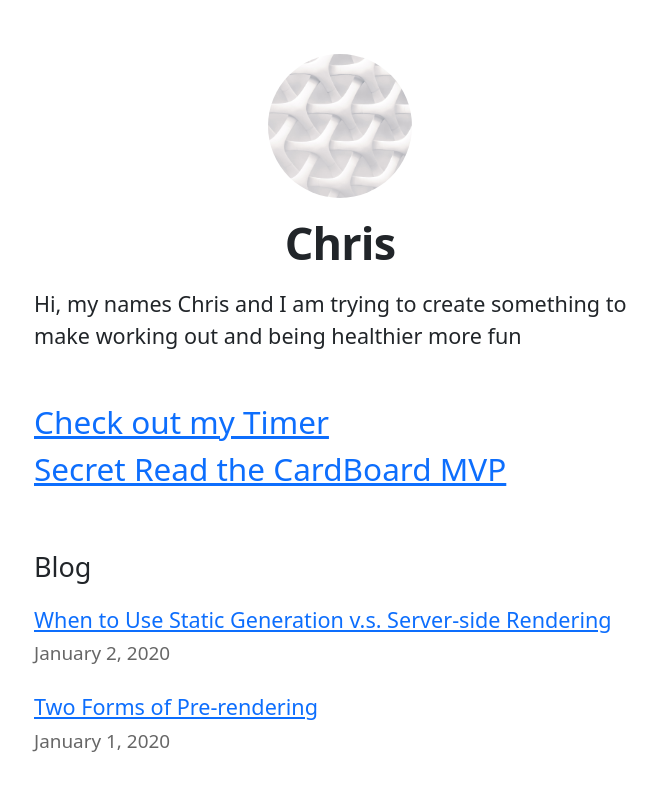
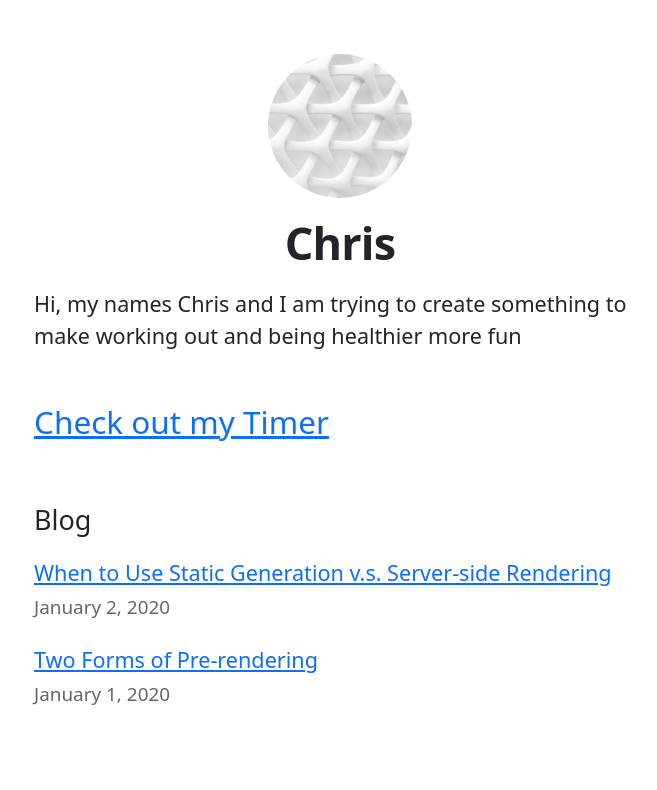
Before and after one commit to CingSharped/nextjs-tutorial, a Next.js app: page / in a window 1280 px wide. Shown: the top 790 px of the page, without its empty margins (300-957 px from the left). Built offline with nearby package versions, Linux system fonts and the light colour scheme.

Commit message:
remove RTC link

```diff
--- a/pages/index.js
+++ b/pages/index.js
@@ -31,11 +31,6 @@ export default function Home({allPostsData}) {
             <a>Check out my Timer</a>
           </Link>
         </h3>
-        <h3>
-          <Link href="/readthecardboard">
-            <a>Secret Read the CardBoard MVP</a>
-          </Link>
-        </h3>
         <br></br>
       </section>
       <section className={`${utilStyles.headingMd} ${utilStyles.padding1px}`}>
```
